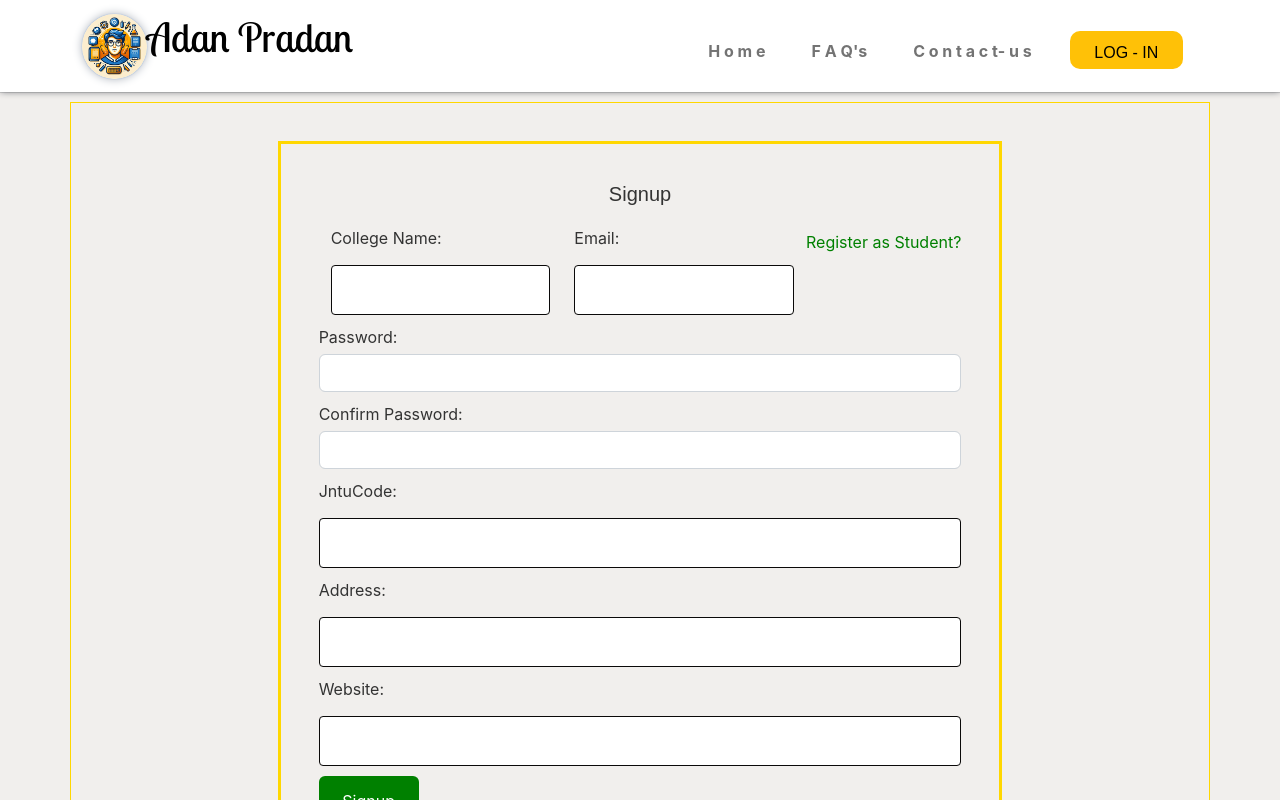
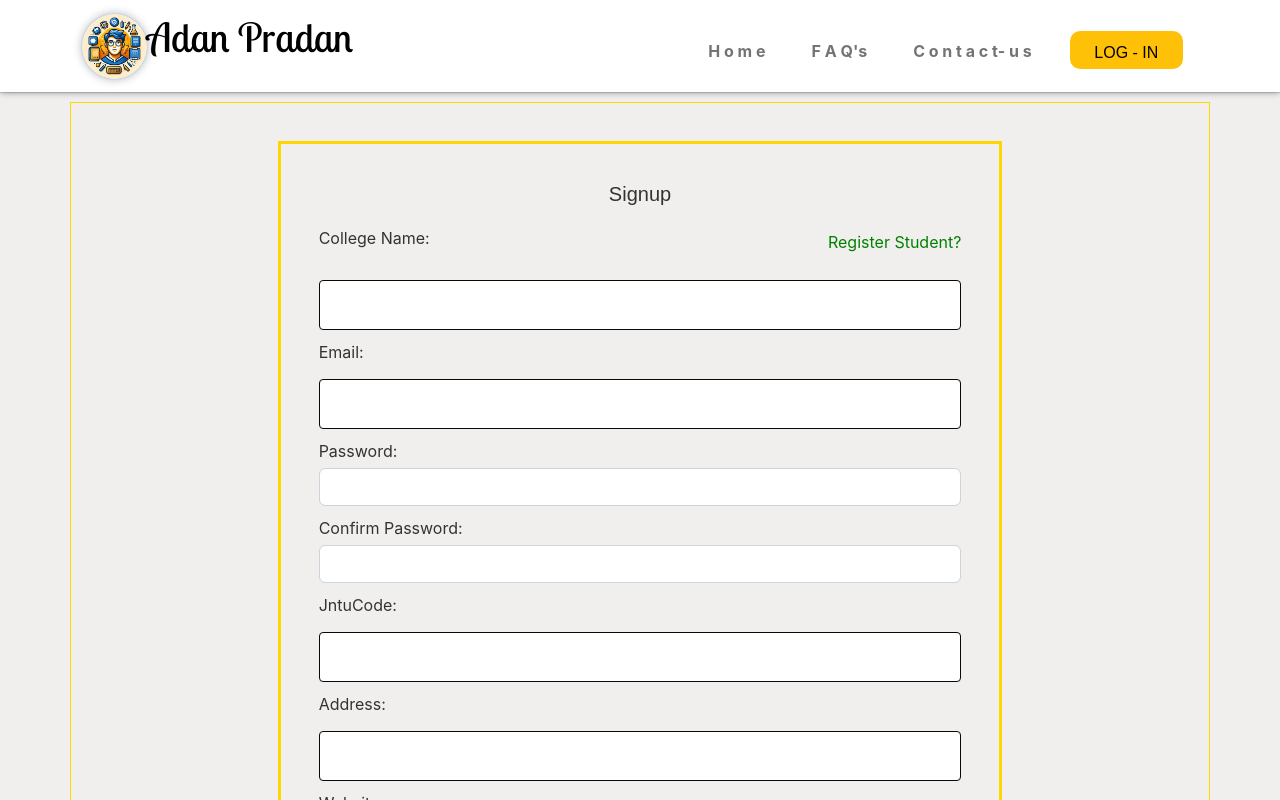
Before and after one commit to KotaKarthik1/Adan_Pradan_frontend, a React (Create React App) app: page /clgsingnUp in a window 1280 px wide. Shown: the top 800 px of the page. Built offline with nearby package versions, Linux system fonts and the light colour scheme; a web font is replaced by a local one.

Commit message:
hosting_commit_final

```diff
--- a/src/component/CollegeSignUpform.js
+++ b/src/component/CollegeSignUpform.js
@@ -56,51 +56,51 @@ const CollegeSignUpform= () => {
     //       <form onSubmit={handleSubmit}>
     //       <div className="form-group">
     //         <div className="row">
-    //           <div className="col-4">
-    //         <label>
-    //           College Name:
-    //           <input
-    //             type="text"
-    //             name="collegeName"
-    //             value={user.collegeName}
-    //             className="form-control"
-    //             onChange={(e) =>
-    //               setUser({ ...user, collegeName: e.target.value })
-    //             }
-    //           />
-    //         </label>
-    //         </div>
-    //         <div className="col-5">
-    //         <label>
-    //           Email:
-    //           <input
-    //             type="email"
-    //             name="email"
-    //             value={user.email}
-    //             className="form-control"
-    //   onChange={(e) =>
-    //     setUser({ ...user, email: e.target.value })
-    //   }
-    //   required
-    //           />
-    //         </label>
-    //         </div>
+      //         <div className="col-4">
+      //       <label>
+      //         College Name:
+      //         <input
+      //           type="text"
+      //           name="collegeName"
+      //           value={user.collegeName}
+      //           className="form-control"
+      //           onChange={(e) =>
+      //             setUser({ ...user, collegeName: e.target.value })
+      //           }
+      //         />
+      //       </label>
+      //       </div>
+      //       <div className="col-5">
+      //       <label>
+      //         Email:
+      //         <input
+      //           type="email"
+      //           name="email"
+      //           value={user.email}
+      //           className="form-control"
+      // onChange={(e) =>
+      //   setUser({ ...user, email: e.target.value })
+      // }
+      // required
+      //         />
+      //       </label>
+      //       </div>
     //         </div>
     //         </div>
     //         {/* <div className="form-group"> */}
-    //         {/* <label>
-    //           Email:
-    //           <input
-    //             type="email"
-    //             name="email"
-    //             value={user.email}
-    //             className="form-control"
-    //   onChange={(e) =>
-    //     setUser({ ...user, email: e.target.value })
-    //   }
-    //   required
-    //           />
-    //         </label> */}
+      //        <label>
+      //         Email:
+      //         <input
+      //           type="email"
+      //           name="email"
+      //           value={user.email}
+      //           className="form-control"
+      // onChange={(e) =>
+      //   setUser({ ...user, email: e.target.value })
+      // }
+      // required
+      //         />
+      //       </label>
     //         {/* </div> */}
     //         <div className="form-group">
     //         <label>
@@ -205,10 +205,9 @@ const CollegeSignUpform= () => {
             <div className="row justify-content-center">
               <div className="col-12 col-md-8" style={{ border: "3px Solid gold", padding: "1cm" }}>
                 <h1 className="display-1 josephin text-center">Signup</h1>
-                <Link to="/signup"><p style={{ color: "green", float: "right", marginTop: "4px" }}>Register as Student?</p></Link>
+                <Link to="/signup"><p style={{ color: "green", float: "right", marginTop: "4px" }}>Register Student?</p></Link>
                 <form onSubmit={handleSubmit}>
-                  <div className="row">
-                    <div className="col-12 col-md-6">
+                  <div className="form-group">
                     <label>College Name:</label>
                     <input
                       type="text"
@@ -218,9 +217,10 @@ const CollegeSignUpform= () => {
                       onChange={(e) =>
                         setUser({ ...user, collegeName: e.target.value })
                       }
+                      required
                     />
                   </div>
-                    <div className="col-12 col-md-6">
+                  <div className="form-group">
                     <label>Email:</label>
                     <input
                       type="email"
@@ -232,7 +232,6 @@ const CollegeSignUpform= () => {
                       }
                       required
                     />
-                    </div>
                   </div>
                   <div className="form-group">
                     <label>Password:</label>
--- a/src/component/Home.js
+++ b/src/component/Home.js
@@ -65,7 +65,7 @@ export default function Home() {
                     </div>
                     <div className="container pt-5 my-5 .wrappingDiv c1" >
                          <div className="display-4" style={{ color: "rgb(105, 58, 19)" }}><b>About us</b></div>
-                         <p className="b1 display-6" style={{fontFamily:'Alegreya'}}> &nbsp;&nbsp;&nbsp;&nbsp;&nbsp;&nbsp;
+                         <p className="b1 display-6" style={{fontFamily:'josephin'}}> &nbsp;&nbsp;&nbsp;&nbsp;&nbsp;&nbsp;
                          &nbsp;&nbsp;&nbsp;&nbsp;&nbsp;&nbsp;&nbsp;&nbsp;&nbsp;&nbsp;&nbsp;&nbsp;<b>Adan Pradan</b>
                          is a workshop management platform designed to streamline the process of organizing and attending workshops.
                           For colleges, it offers a comprehensive solution
@@ -107,7 +107,7 @@ export default function Home() {
                               </div>
                               <div className="row">
                                    <div className="col-4">
-                                        <img src="images\plaincolorblue.jpg" alt="not loaded" className="img-fluid circle" />
+                                        <img src="images\lastEdit5.jpg" alt="not loaded" className="img-fluid circle" />
                                    </div>
                                    <div className="col-8">
                                         <br />
```
Lines whose indentation alone changed are shown as unchanged.
